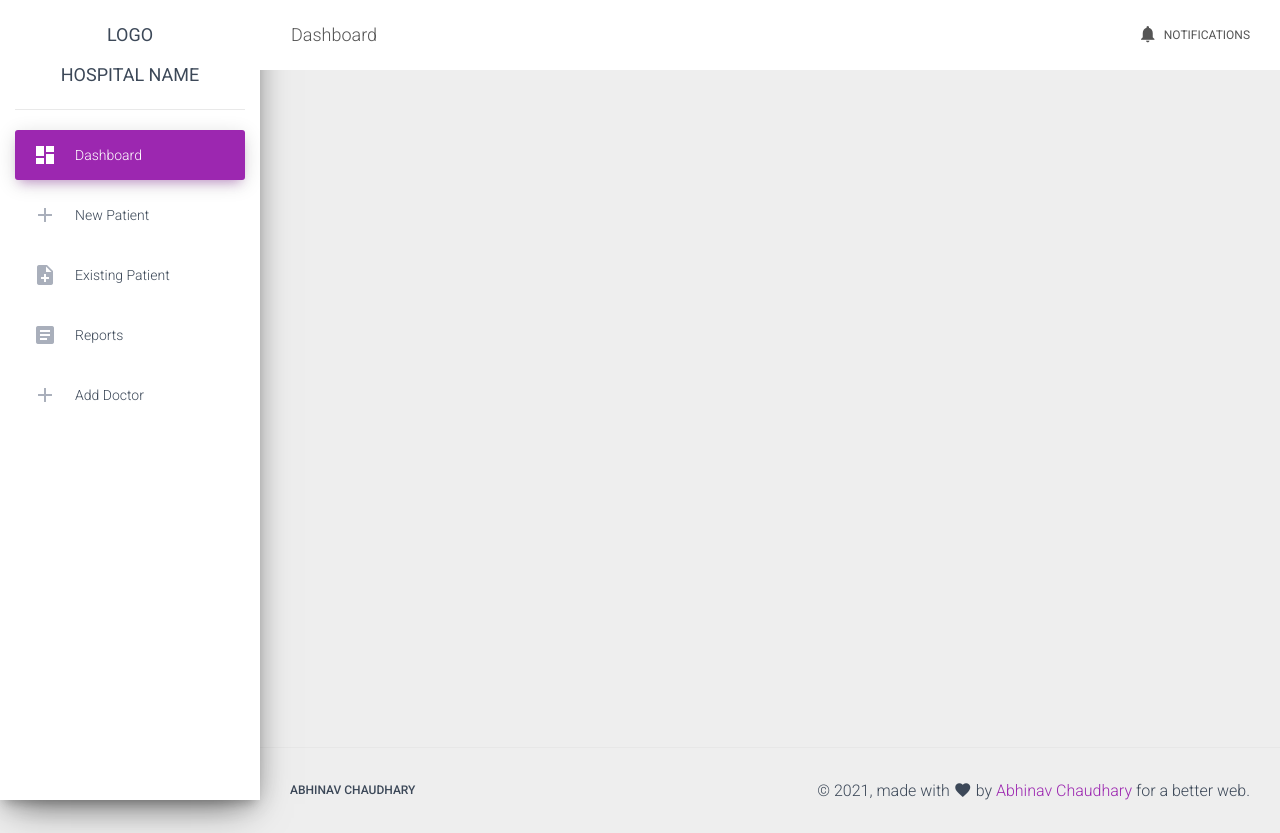
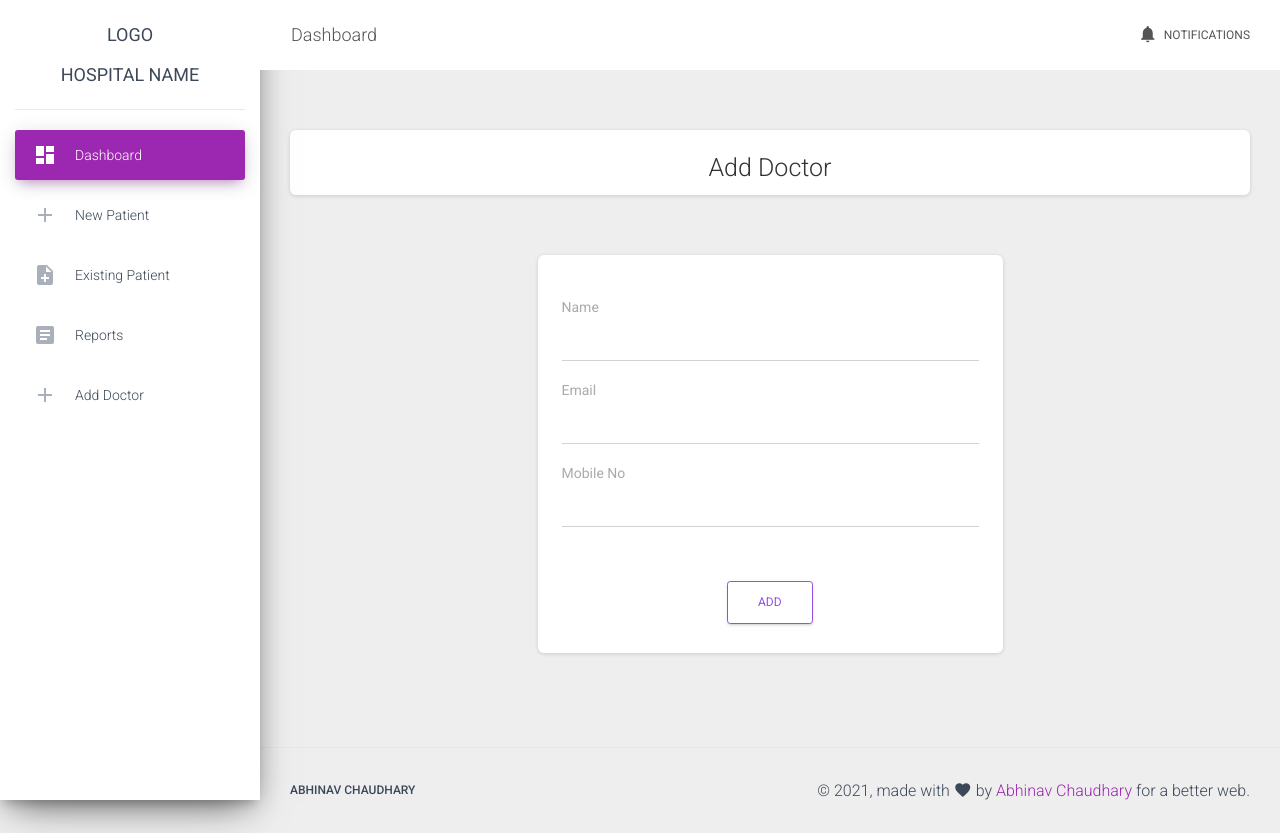
Before and after one commit to AbhinavChaudhari/HospitalManage, a Django app: template app/templates/doctor/addDoctor.html in a window 1280 px wide. Run offline with Django 3.2, Linux system fonts and the light colour scheme; the template is opened without the code that fills it, so the values that code supplies are empty; some libraries are stand-ins or nearby versions.

Commit message:
second commit

```diff
--- a/app/models.py
+++ b/app/models.py
@@ -32,6 +32,8 @@ class Tests(models.Model):
 class Doctor(models.Model):
     user = models.ForeignKey(User, on_delete=models.CASCADE)
     name = models.CharField(max_length=100)
+    email = models.EmailField(null=True,blank=True)
+    mobileNo = models.CharField(max_length=20,null=True,blank=True)
     date = models.DateField(auto_now_add=True)
 
     def __str__(self):
--- a/app/templates/base.html
+++ b/app/templates/base.html
@@ -65,7 +65,7 @@
           </li>
 
            <li class="nav-item  hovereff ">
-            <a class="nav-link" href="#0">
+            <a class="nav-link" href="{% url 'addDoctor' %}">
               <i class="material-icons">add</i>
               <p>Add Doctor</p>
             </a>
--- a/app/templates/doctor/addDoctor.html
+++ b/app/templates/doctor/addDoctor.html
@@ -2,5 +2,37 @@
 
 {% load static %}
 {% block mainbody %}
+<div class="row">
+    <div class="col-md-12 ">
+        <div class="card text-center ">
+            <h3>Add Doctor</h3>
+        </div>
+    </div>
+</div>
+<div class="row">
+    <div class="col-md-6 mx-auto">
+        <div class="card py-4 px-2">
+           <form action="" method="post">   {% csrf_token %}
+            <div class="mx-3 mt-3">
+                <label for="name">Name</label>
+                <input type="text" name="name" class="form-control">
+            </div>
+            <div class="mx-3 mt-3">
+                <label for="name">Email</label>
+                <input type="email" name="email" class="form-control">
+            </div>
+            <div class="mx-3 mt-3">
+                <label for="name">Mobile No</label>
+                <input type="text" name="mobileNo" class="form-control">
+            </div>
+            <div class="mx-auto text-center mt-5">
+                <button type="submit" name="SavePatient" class="btn btn-outline-success ">Add</button>
+            </div>
+
+           </form>
+
+        </div>
+    </div>
+</div>
 
 {% endblock mainbody %}
--- a/app/urls.py
+++ b/app/urls.py
@@ -7,4 +7,6 @@ urlpatterns = [
     path('newPatient/',newPatient,name="newPatient"),
     path('viewPatient/<int:id>',viewPatient,name="viewPatient"),
     path('existingPatient/',existingPatient,name="existingPatient"),
+
+    path('addDoctor/',addDoctor,name="addDoctor"),
 ]
```
Also changed, not shown: app/views.py (+20 -2 lines), app/migrations/0004_auto_20210403_1811.py (added), db.sqlite3.
